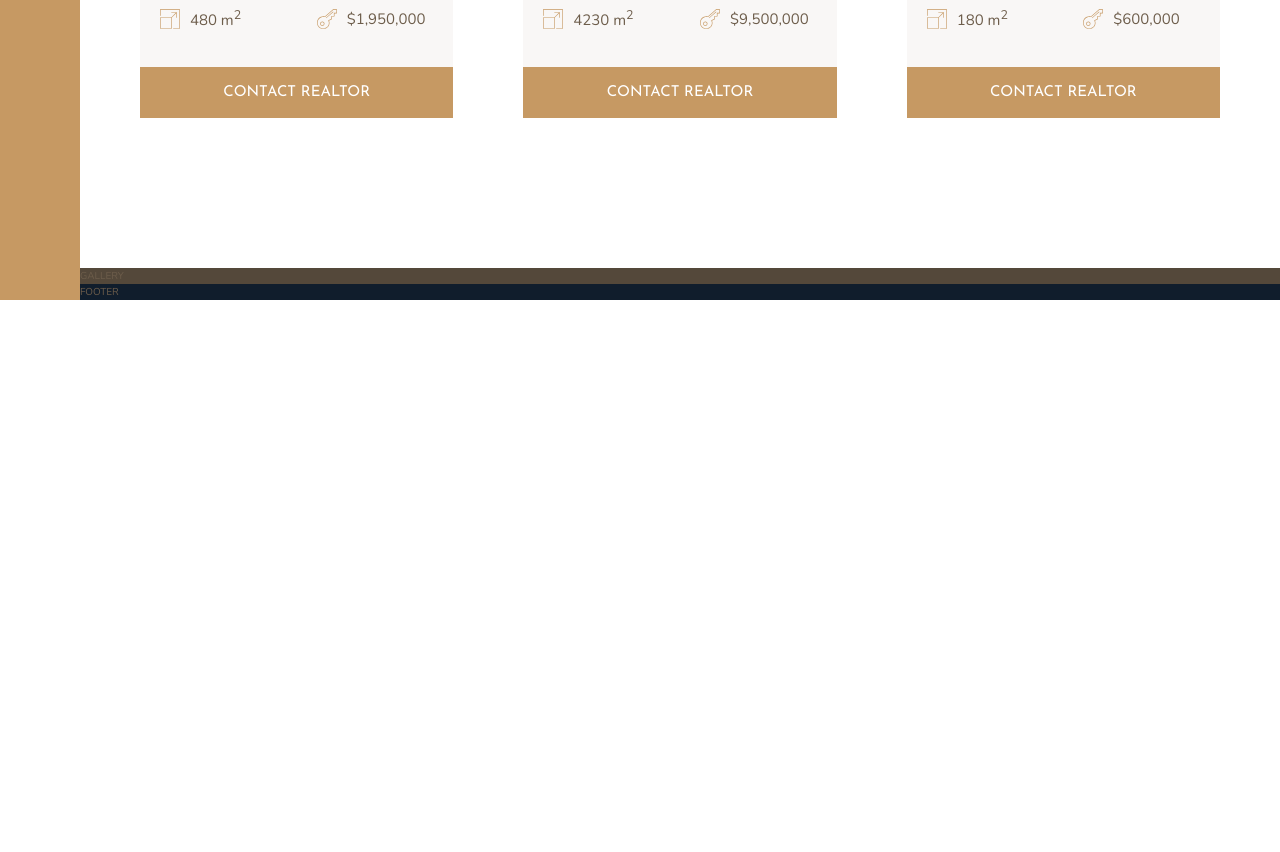
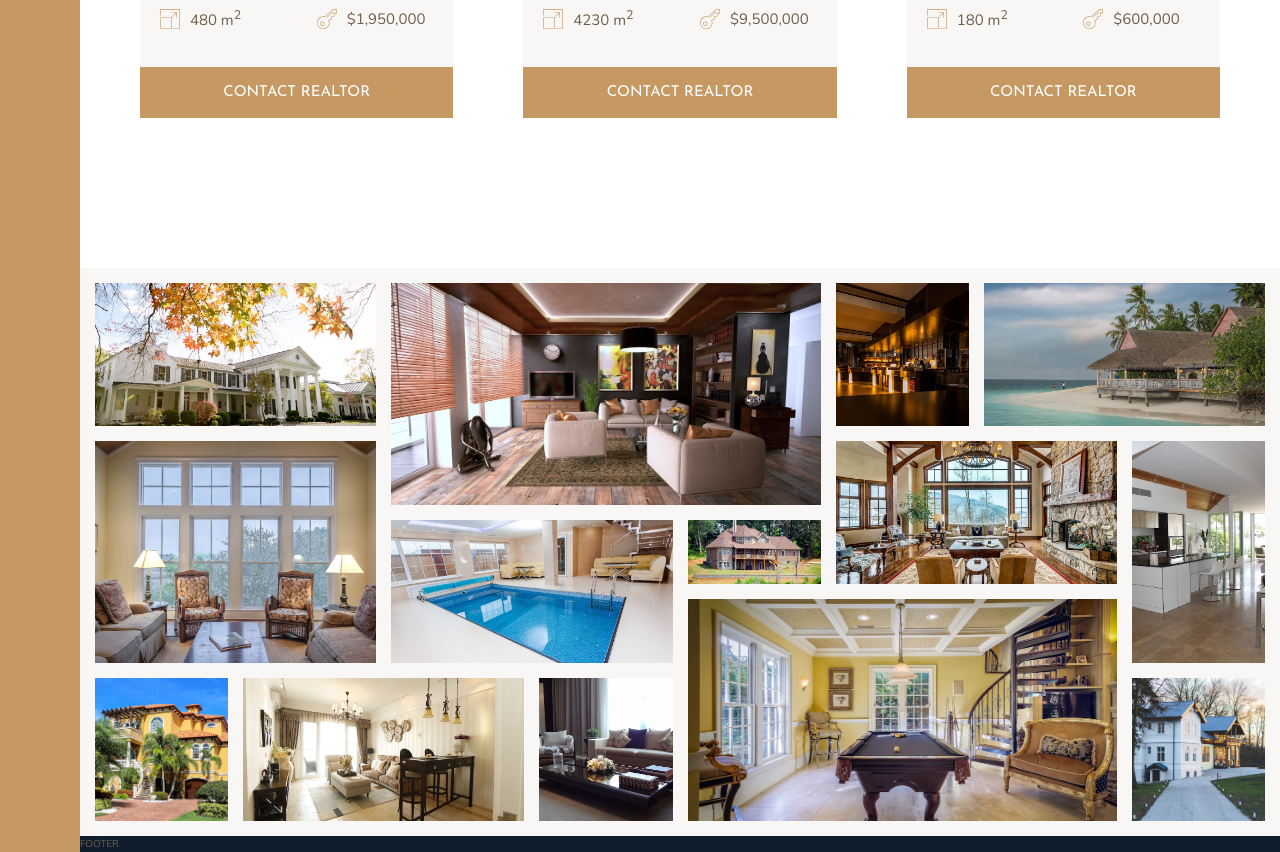
Before and after one commit to MerjenWeb/nexter_css_sass_course, a website: page index.html in a window 1280 px wide. Shown: the part 2807-3659 px from the top of the page. Before the commit the page ends 3107 px from the top, so only its background shows below. Drawn offline with nearby package versions, Linux system fonts and the light colour scheme.

Commit message:
Built the gallery with images (complex grid; using object-fit together with images for grid items)

```diff
--- a/index.html
+++ b/index.html
@@ -286,7 +286,51 @@
     </section>
 
     <section class="gallery">
-      GALLERY
+      <!-- emmet for the img figures
+      {figure.gallery__item.gallery__item--$>img.gallery__img[src="img/gal-$.jpeg"][alt="Gallery Image $"]}*14
+      -->
+      <figure class="gallery__item gallery__item--1">
+        <img src="img/gal-1.jpeg" alt="Gallery Image 1" class="gallery__img">
+      </figure>
+      <figure class="gallery__item gallery__item--2">
+        <img src="img/gal-2.jpeg" alt="Gallery Image 2" class="gallery__img">
+      </figure>
+      <figure class="gallery__item gallery__item--3">
+        <img src="img/gal-3.jpeg" alt="Gallery Image 3" class="gallery__img">
+      </figure>
+      <figure class="gallery__item gallery__item--4">
+        <img src="img/gal-4.jpeg" alt="Gallery Image 4" class="gallery__img">
+      </figure>
+      <figure class="gallery__item gallery__item--5">
+        <img src="img/gal-5.jpeg" alt="Gallery Image 5" class="gallery__img">
+      </figure>
+      <figure class="gallery__item gallery__item--6">
+        <img src="img/gal-6.jpeg" alt="Gallery Image 6" class="gallery__img">
+      </figure>
+      <figure class="gallery__item gallery__item--7">
+        <img src="img/gal-7.jpeg" alt="Gallery Image 7" class="gallery__img">
+      </figure>
+      <figure class="gallery__item gallery__item--8">
+        <img src="img/gal-8.jpeg" alt="Gallery Image 8" class="gallery__img">
+      </figure>
+      <figure class="gallery__item gallery__item--9">
+        <img src="img/gal-9.jpeg" alt="Gallery Image 9" class="gallery__img">
+      </figure>
+      <figure class="gallery__item gallery__item--10">
+        <img src="img/gal-10.jpeg" alt="Gallery Image 10" class="gallery__img">
+      </figure>
+      <figure class="gallery__item gallery__item--11">
+        <img src="img/gal-11.jpeg" alt="Gallery Image 11" class="gallery__img">
+      </figure>
+      <figure class="gallery__item gallery__item--12">
+        <img src="img/gal-12.jpeg" alt="Gallery Image 12" class="gallery__img">
+      </figure>
+      <figure class="gallery__item gallery__item--13">
+        <img src="img/gal-13.jpeg" alt="Gallery Image 13" class="gallery__img">
+      </figure>
+      <figure class="gallery__item gallery__item--14">
+        <img src="img/gal-14.jpeg" alt="Gallery Image 14" class="gallery__img">
+      </figure>
     </section>
 
     <footer class="footer">
--- a/sass/_gallery.scss
+++ b/sass/_gallery.scss
@@ -1,4 +1,90 @@
 .gallery {
-	background-color: $color-grey-dark-1;
+	background-color: $color-grey-light-1;
 	grid-column: full-start / full-end;
+
+	display: grid;
+	grid-template-columns: repeat(8, 1fr);
+	// we want our rows to be sized relative to the the viewport width
+	grid-template-rows: repeat(7, 5vw);
+	gap: 1.5rem;
+	padding: 1.5rem;
+
+	&__item {
+		&--1 {
+			grid-row: 1 / span 2;
+			grid-column: 1 / span 2;
+		}
+
+		&--2 {
+			grid-row: 1 / span 3;
+			grid-column: 3 / span 3;
+		}
+
+		&--3 {
+			grid-row: 1 / span 2;
+			grid-column: 6 / 7;
+		}
+
+		&--4 {
+			grid-row: 1 / span 2;
+			grid-column: 7 / -1;
+		}
+
+		&--5 {
+			grid-row: 3 / span 3;
+			grid-column: 1 / span 2;
+		}
+
+		&--6 {
+			grid-row: 4 / span 2;
+			grid-column: 3 / span 2;
+		}
+
+		&--7 {
+			grid-row: 4 / 5;
+			grid-column: 5 / 6;
+		}
+
+		&--8 {
+			grid-row: 3 / span 2;
+			grid-column: 6 / span 2;
+		}
+
+		&--9 {
+			grid-row: 3 / span 3;
+			grid-column: 8 / -1;
+		}
+
+		&--10 {
+			grid-row: 6 / span 2;
+			grid-column: 1 / 2;
+		}
+
+		&--11 {
+			grid-row: 6 / span 2;
+			grid-column: 2 / span 2;
+		}
+
+		&--12 {
+			grid-row: 6 / span 2;
+			grid-column: 4 / 5;
+		}
+
+		&--13 {
+			grid-row: 5 / span 3;
+			grid-column: 5 / span 3;
+		}
+
+		&--14 {
+			grid-row: 6 / span 2;
+			grid-column: 8 / -1;
+		}
+	}
+
+	&__img {
+		object-fit: cover;
+		width: 100%;
+		height: 100%;
+		display: block;
+	}
 }
```
Also changed, not shown: css/style.css.
